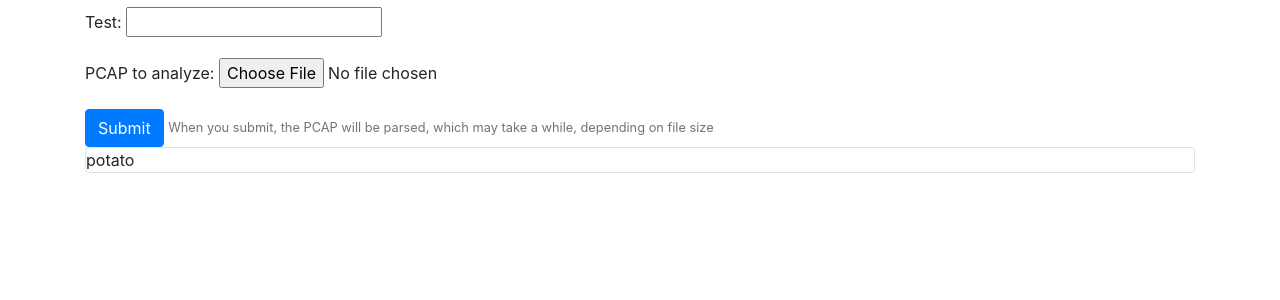
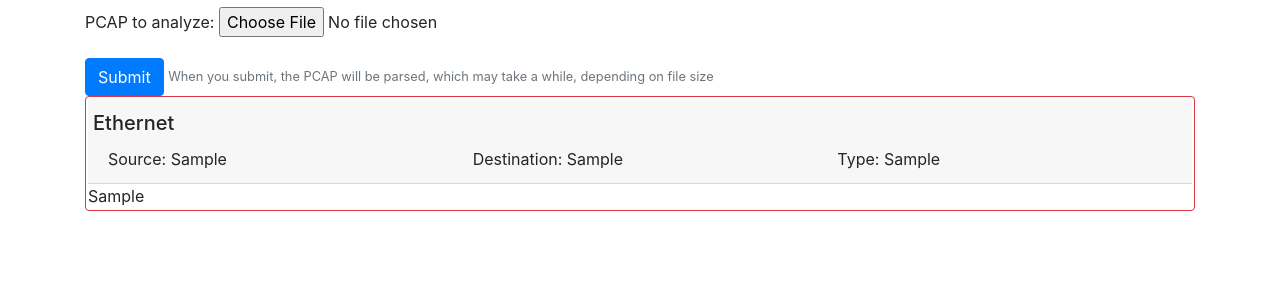
Before and after one commit to TheToddLuci0/ISELab_Debugger, a Django app: template pcap_parsing/templates/pcap_parsing/pcap_upload.html in a window 1280 px wide. Shown: the part 56-356 px from the top of the page. Run offline with Django 3.2, Linux system fonts and the light colour scheme; tables that the repository leaves empty hold one stand-in row (values such as "Sample post"); the template is opened without the code that fills it: values that come from a table or form of the project are taken from there, most other values are stand-ins (such as "Sample title", 1, 10 or a date in 2020).

Commit message:
Basic rendering of packets

```diff
--- a/pcap_parsing/forms.py
+++ b/pcap_parsing/forms.py
@@ -2,5 +2,4 @@ from django import forms
 
 
 class PcapUploadForm(forms.Form):
-    test = forms.CharField()
     file = forms.FileField(label="PCAP to analyze")
--- a/pcap_parsing/templates/pcap_parsing/pcap_upload.html
+++ b/pcap_parsing/templates/pcap_parsing/pcap_upload.html
@@ -9,10 +9,10 @@
             <small class="text-muted">When you submit, the PCAP will be parsed, which may take a while, depending on file size</small>
         </form>
     </div>
+    {% if packets %}
     <div>
-    {% for p in packets %}
-    {% pcap_card p %}
-    {% endfor %}
+        {% pcap_cards %}
     </div>
+    {% endif %}
 
 {% endblock %}
--- a/pcap_parsing/templates/pcap_parsing/snippets/packet_snippet.html
+++ b/pcap_parsing/templates/pcap_parsing/snippets/packet_snippet.html
@@ -1,5 +1,13 @@
-{# Assumes we have a scapy packet passed as `p` #}
-
-<div class="card {{ border }}">
-potato
+<div class="card {{ border }}" style="padding: 2px">
+    <div class="card-header">
+        <div class="row">
+            <h5 class="card-title">Ethernet</h5>
+        </div>
+        <div class="row">
+            <div class="col">Source: {{ ether_src }}</div>
+            <div class="col">Destination: {{ ether_dst }}</div>
+            <div class="col">Type: {{ ether_type }}</div>
+        </div>
+    </div>
+    {{ p }}
 </div>
--- a/pcap_parsing/templatetags/pcap_tt.py
+++ b/pcap_parsing/templatetags/pcap_tt.py
@@ -1,17 +1,36 @@
 from django import template
+from django.template.loader import render_to_string
 from django.utils.safestring import mark_safe
 from django.template.defaultfilters import stringfilter
 from scapy.layers.inet import TCP, Ether, UDP
 
 register = template.Library()
 
-@register.inclusion_tag('pcap_parsing/snippets/packet_snippet.html')
-def pcap_card(p):
-    subcontext = {}
-    if p['TCP']:
-        subcontext['border'] = 'border-success'
-    elif p['UDP']:
-        subcontext['border'] = 'border-primary'
-    elif p['ICMP']:
-        subcontext['border'] = 'border-danger'
-    return subcontext
+
+@register.tag()
+def pcap_cards(parser, token):
+    return PcapCardNode()
+
+
+class PcapCardNode(template.Node):
+    def render(self, context):
+        res = []
+        for p in context['packets']:
+            if Ether not in p.layers():
+                # Not writing in support for non-ethernet at the moment
+                res.append(render_to_string('pcap_parsing/snippets/packet_snippet.html',
+                                            {"error": "Non-Ethernet frames not currently supported",
+                                             'border': 'border-danger'}))
+                continue
+            subcontext = {'p': p.summary}
+            if TCP in p.layers():
+                subcontext['border'] = 'border-success'
+            elif UDP in p.layers():
+                subcontext['border'] = 'border-primary'
+            else:
+                subcontext['border'] = 'border-danger'
+            subcontext['ether_src'] = p['Ether'].src
+            subcontext['ether_dst'] = p['Ether'].dst
+            subcontext['ether_type'] = p['Ether'].type
+            res.append(render_to_string('pcap_parsing/snippets/packet_snippet.html', subcontext))
+        return '\n'.join(res)
--- a/pcap_parsing/views.py
+++ b/pcap_parsing/views.py
@@ -22,5 +22,6 @@ class PcapUploadView(BaseTemplateView):
         context['form'] = form
         if form.is_valid():
             plist = actions.pcap_to_scapy(request.FILES['file'])
-            context['packets'] = actions.packlist_to_sanity(plist)
+            # context['packets'] = actions.packlist_to_sanity(plist)
+            context['packets'] = plist
         return self.render_to_response(context)
```
Also changed, not shown: pcap_parsing/actions.py (+16 -0 lines).
